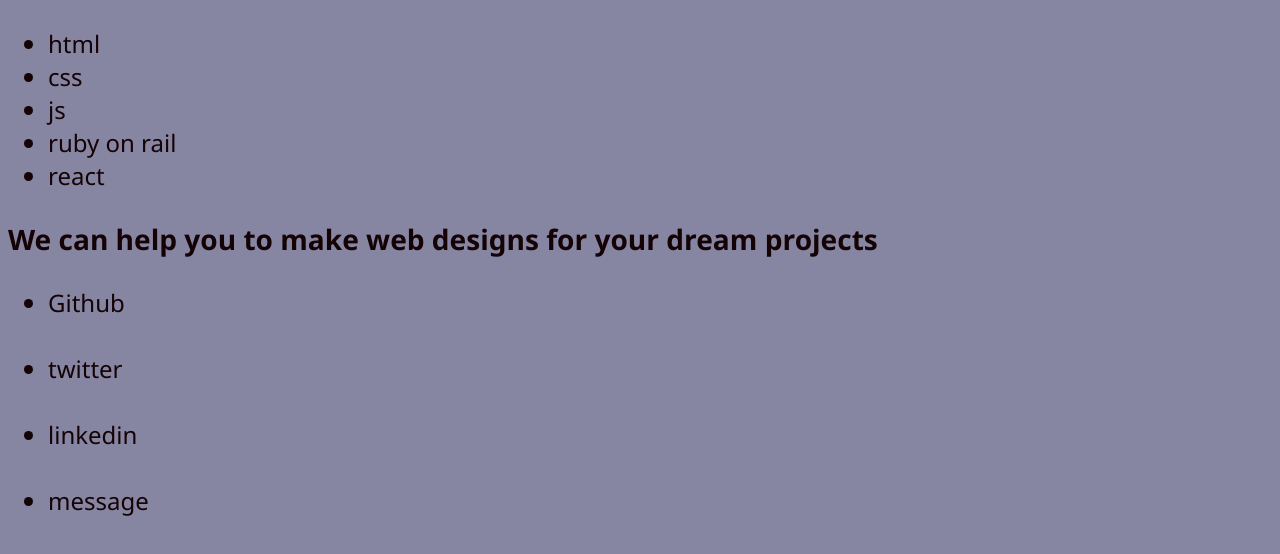
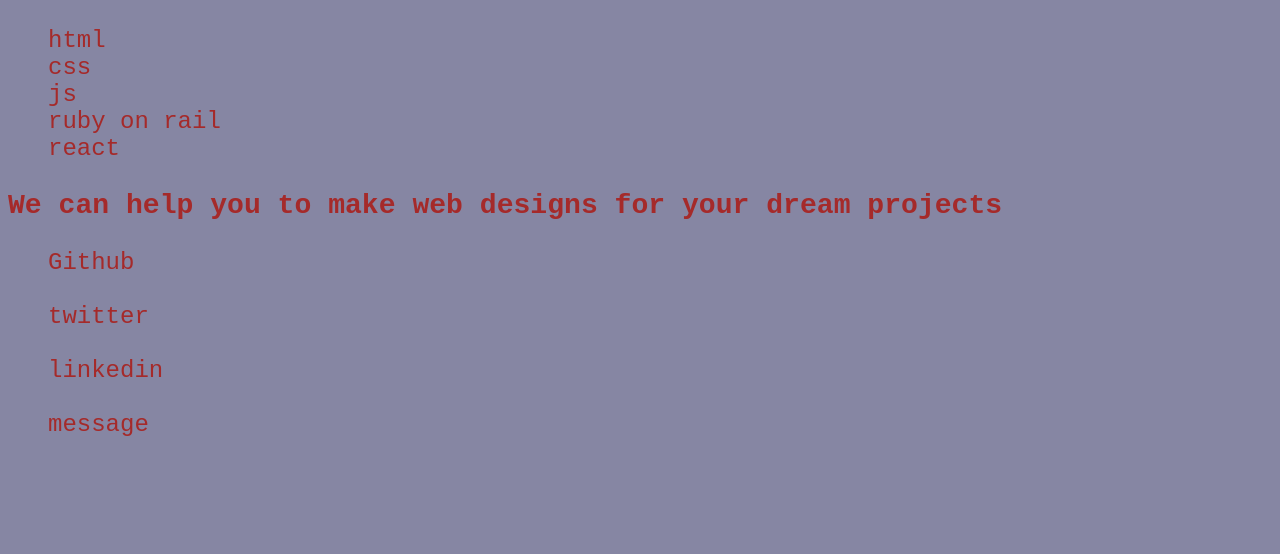
Before and after one commit to kahafbilal/najeebkahafakhun, a plain HTML site: page index.html in a window 1280 px wide. Shown: the part 310-864 px from the top of the page. After the commit the page ends 800 px from the top, so only its background shows below. Drawn offline with Linux system fonts and the light colour scheme.

Commit message:
Update style.css file

```diff
--- a/style.css
+++ b/style.css
@@ -4,3 +4,14 @@ body {
     font-size: x-large;
     color: rgb(21, 2, 5);
 }
+
+ul li {
+    display: flex;
+    flex-direction: column;
+}
+
+.programes {
+    font-family: 'Courier New', Courier, monospace;
+    font-size: x-large;
+    color: brown;
+}
```
